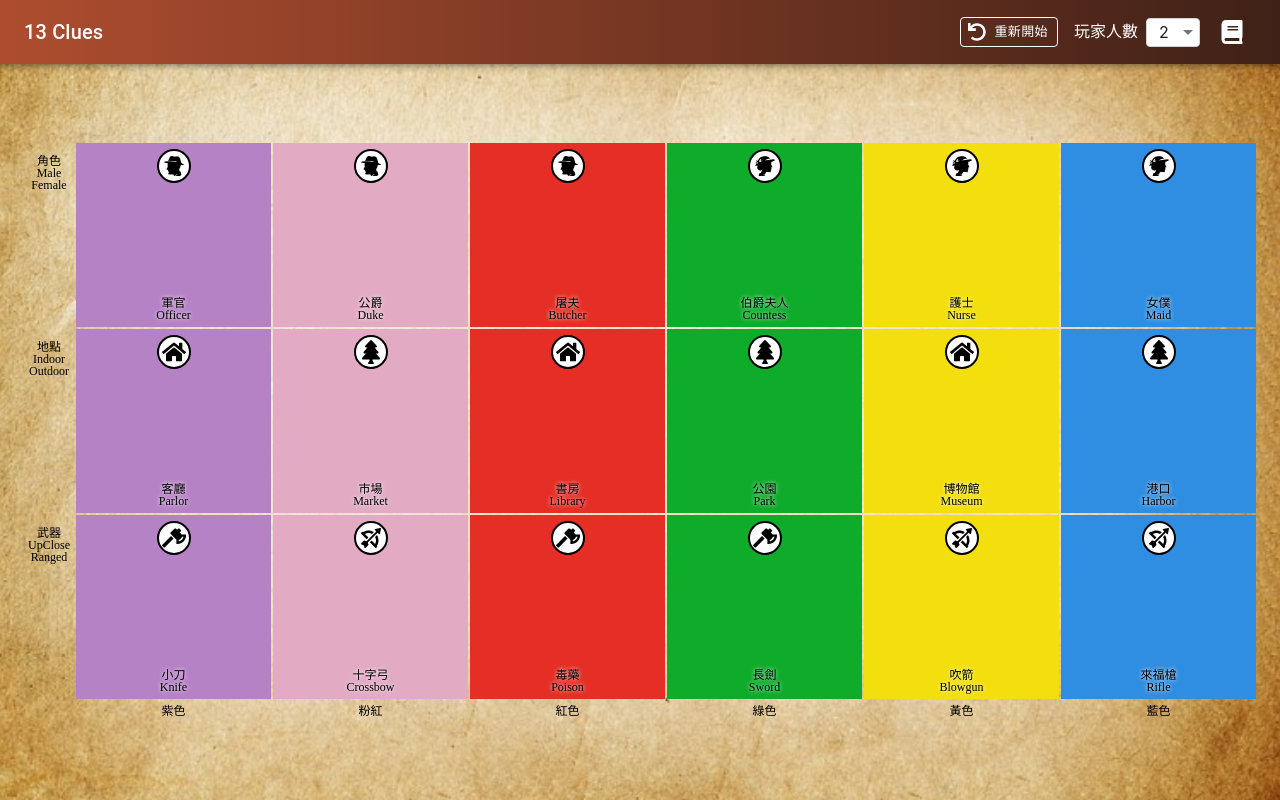
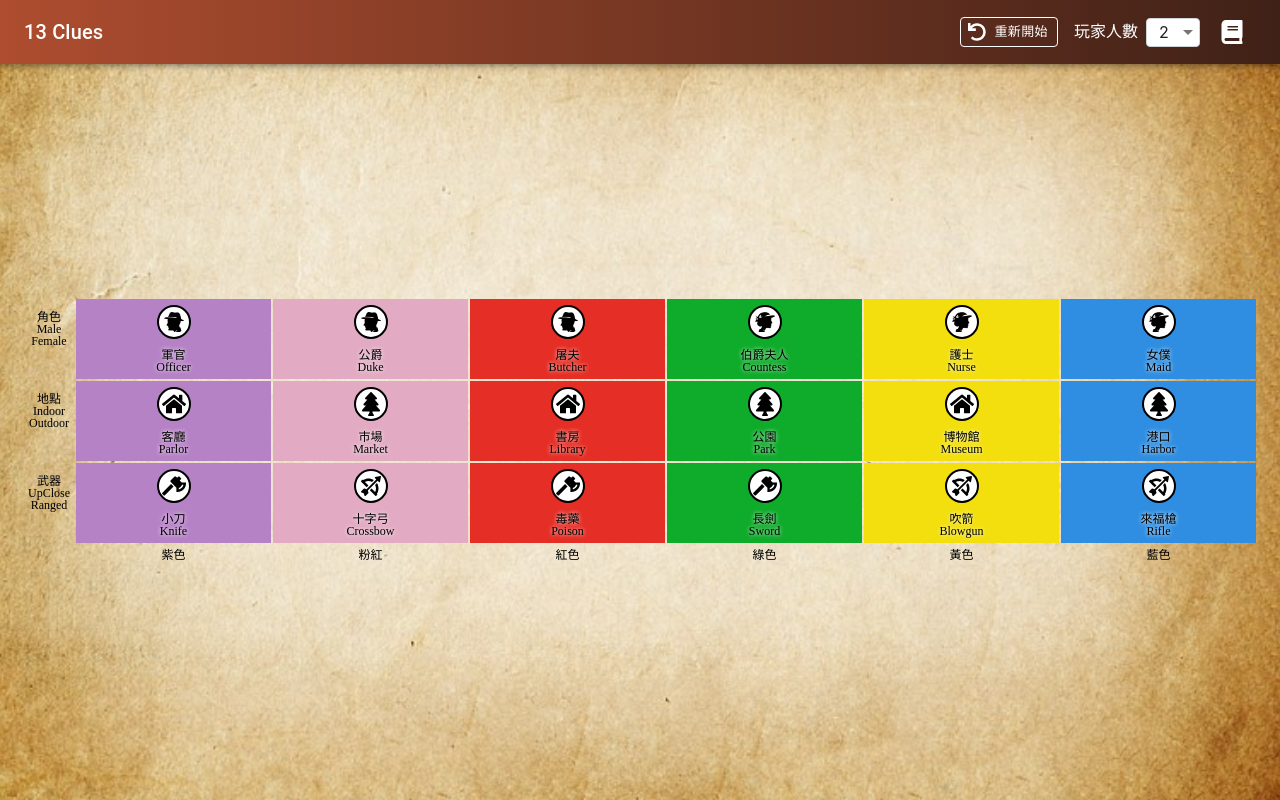
Before and after one commit to TimingJL/13_clues_helper, a React (Create React App) app: page / in a window 1280 px wide. Built offline with nearby package versions, Linux system fonts and the light colour scheme.

Commit message:
modify block height

```diff
--- a/src/containers/MainPage/Content/index.js
+++ b/src/containers/MainPage/Content/index.js
@@ -26,7 +26,7 @@ const GridContainer = styled.div`
     if (props.height) {
       return `height: ${props.height}px;`;
     }
-    return `height: 25%;`;
+    return `height: 80px;`;
   }}
   &:not(:last-child) {
     margin-bottom: 2px;
```
